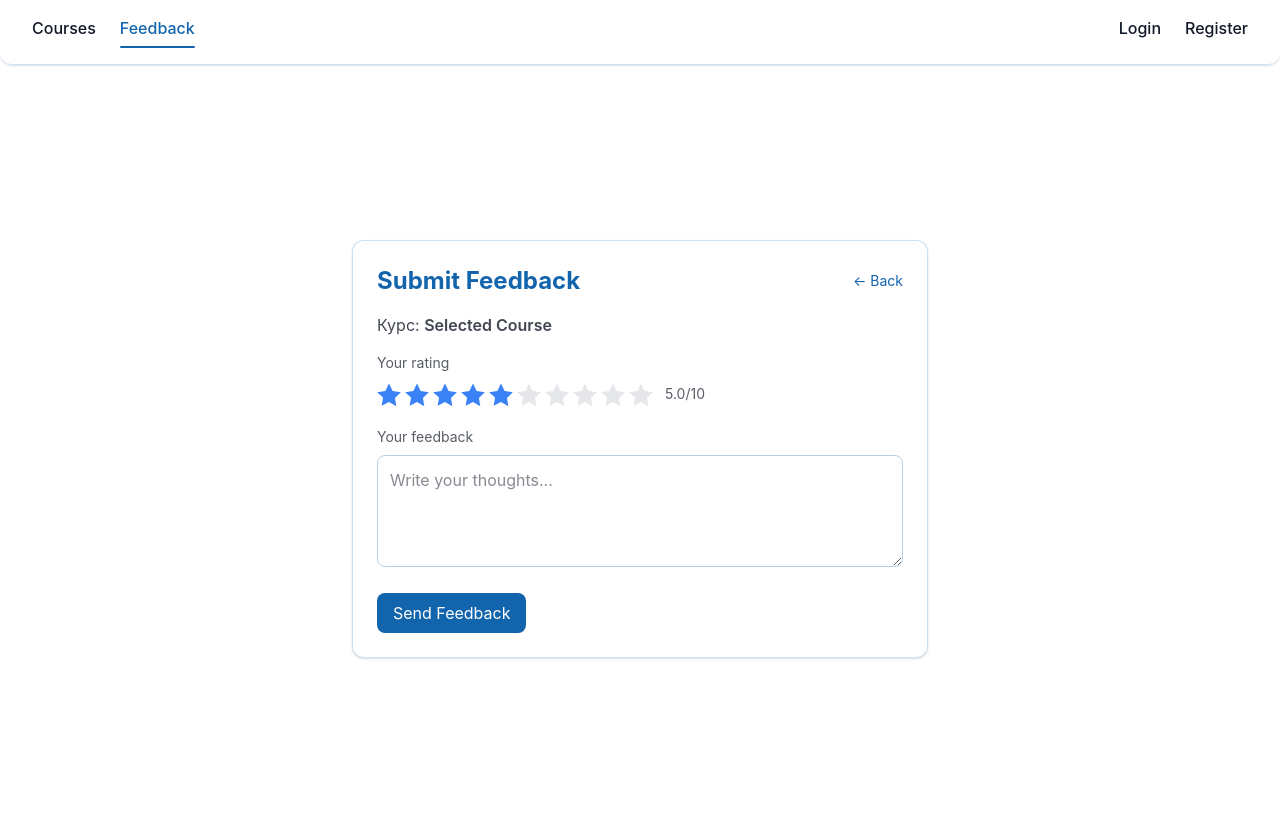
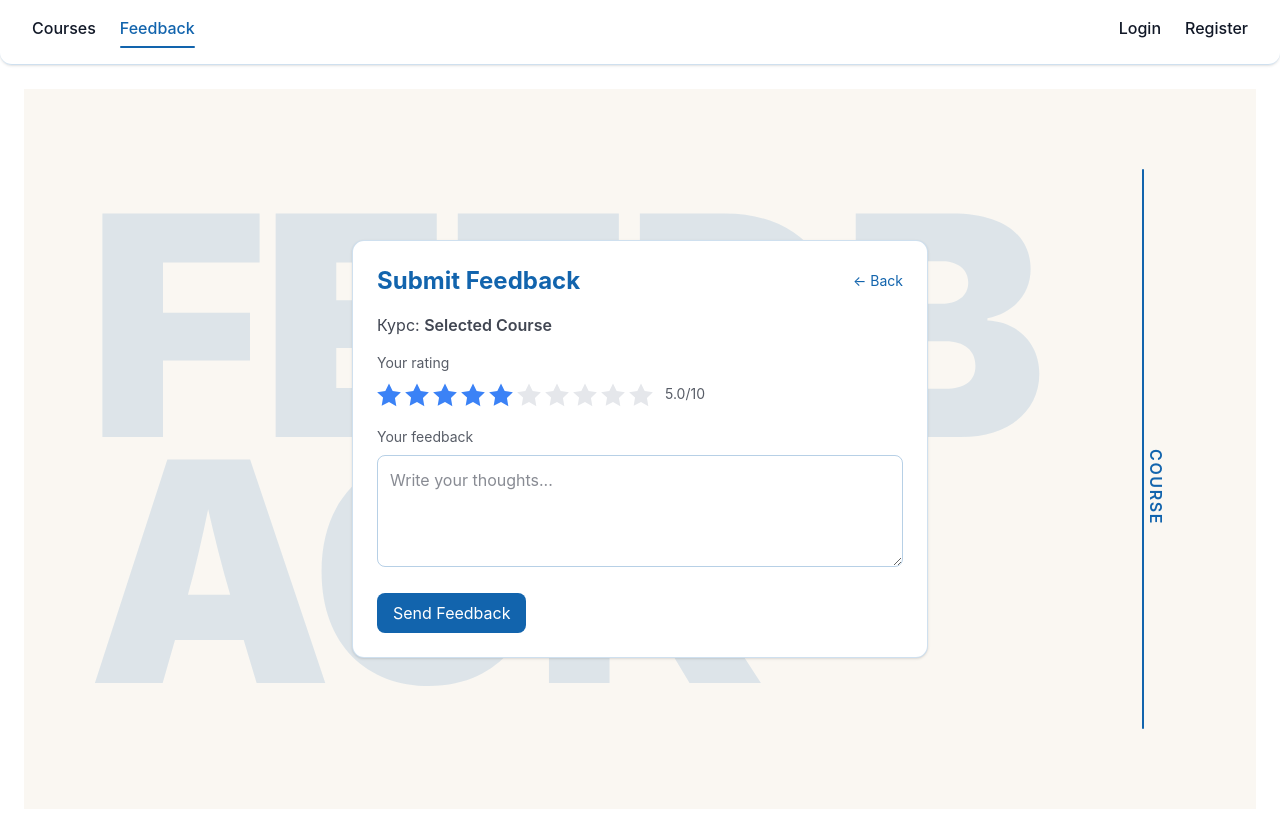
Before and after one commit to samenov01/course-feedback-system, a React app in the folder frontend/: page / in a window 1280 px wide. Both pictures are taken after a click on the button "Feedback". Built offline with nearby package versions, Linux system fonts and the light colour scheme; no server answers; the HTML template or start-up script is replaced by a standard one.

Commit message:
feat(ui): apply poster-style layout across pages (Courses, Login, Register, Feedback, Reset); add PosterLayout component and helpers

```diff
--- /dev/null
+++ b/frontend/src/components/PosterLayout.jsx
@@ -0,0 +1,41 @@
+export default function PosterLayout({
+  titleLarge = "",
+  rightLabel = "",
+  children,
+}) {
+  return (
+    <div className="relative min-h-[calc(100vh-80px)] bg-[var(--color-bg)]">
+      {/* Giant background title */}
+      {titleLarge ? (
+        <div
+          aria-hidden
+          className="pointer-events-none select-none absolute inset-0 flex"
+        >
+          <div className="flex-1 flex items-center">
+            <div className="px-6 md:px-12 lg:px-16">
+              <div
+                className="poster-title font-black text-[24vw] leading-[0.8] text-[color:var(--color-sky)] opacity-[0.12] tracking-tight"
+                style={{ wordBreak: "break-word" }}
+              >
+                {titleLarge}
+              </div>
+            </div>
+          </div>
+          {rightLabel ? (
+            <div className="hidden md:flex items-center justify-center pr-6">
+              <div className="h-[70vh] w-[2px] bg-[color:var(--color-sky)] rounded-full" />
+              <div className="ml-3 rotate-90 origin-left text-[color:var(--color-sky)] font-semibold tracking-widest">
+                {rightLabel}
+              </div>
+            </div>
+          ) : null}
+        </div>
+      ) : null}
+
+      {/* Foreground content */}
+      <div className="relative z-10">
+        {children}
+      </div>
+    </div>
+  );
+}
--- a/frontend/src/index.css
+++ b/frontend/src/index.css
@@ -14,3 +14,8 @@ body {
   color: var(--color-dark);
   font-family: "SF Pro Text", "SF Pro Display", -apple-system, BlinkMacSystemFont, "Segoe UI", Roboto, Oxygen, Ubuntu, Cantarell, "Helvetica Neue", Arial, "Apple Color Emoji", "Segoe UI Emoji", "Segoe UI Symbol", sans-serif;
 }
+
+/* Large background title helper */
+.poster-title {
+  letter-spacing: -0.02em;
+}
--- a/frontend/src/pages/Courses.jsx
+++ b/frontend/src/pages/Courses.jsx
@@ -1,4 +1,5 @@
 import { useEffect, useState } from "react";
+import PosterLayout from "../components/PosterLayout";
 
 export default function Courses({ onSelectCourse }) {
   const [courses, setCourses] = useState([]);
@@ -76,7 +77,8 @@ export default function Courses({ onSelectCourse }) {
   };
 
   return (
-    <div className="p-6">
+    <PosterLayout titleLarge="COURSES" rightLabel="FEEDBACK">
+      <div className="p-6">
       <h1 className="text-2xl font-bold mb-4 text-sky">Courses</h1>
 
       <div className="grid md:grid-cols-2 gap-6">
@@ -141,6 +143,7 @@ export default function Courses({ onSelectCourse }) {
           )}
         </div>
       </div>
-    </div>
+      </div>
+    </PosterLayout>
   );
 }
--- a/frontend/src/pages/Feedback.jsx
+++ b/frontend/src/pages/Feedback.jsx
@@ -1,6 +1,7 @@
 import { useState } from "react";
 import { api } from "../lib/api";
 import StarRating from "../components/StarRating";
+import PosterLayout from "../components/PosterLayout";
 
 export default function Feedback({ course, onBack, token }) {
   const courseName = course?.name ?? "";
@@ -28,7 +29,8 @@ export default function Feedback({ course, onBack, token }) {
   };
 
   return (
-    <div className="min-h-[calc(100vh-80px)] flex items-center justify-center p-6 bg-white">
+    <PosterLayout titleLarge="FEEDBACK" rightLabel="COURSE">
+      <div className="min-h-[calc(100vh-80px)] flex items-center justify-center p-6">
         <div className="w-full max-w-xl bg-white border border-sky/20 rounded-xl shadow-sm p-6">
           <div className="flex items-center justify-between gap-4 mb-4">
             <h1 className="text-2xl font-bold text-sky">Submit Feedback</h1>
@@ -82,5 +84,6 @@ export default function Feedback({ course, onBack, token }) {
           {status && <p className="mt-4 text-dark">{status}</p>}
         </div>
       </div>
+    </PosterLayout>
   );
 }
--- a/frontend/src/pages/ForgotPassword.jsx
+++ b/frontend/src/pages/ForgotPassword.jsx
@@ -1,5 +1,6 @@
 import { useState } from "react";
 import { api } from "../lib/api";
+import PosterLayout from "../components/PosterLayout";
 
 export default function ForgotPassword({ onDone }) {
   const [email, setEmail] = useState("");
@@ -39,7 +40,8 @@ export default function ForgotPassword({ onDone }) {
   };
 
   return (
-    <div className="min-h-screen flex items-center justify-center bg-white p-6">
+    <PosterLayout titleLarge="RESET" rightLabel="PASSWORD">
+      <div className="min-h-[calc(100vh-80px)] flex items-center justify-center p-6">
         <div className="bg-white border border-sky/20 shadow-sm p-8 rounded-2xl w-full max-w-lg">
           <h1 className="text-3xl font-bold text-sky text-center mb-6">Forgot password</h1>
 
@@ -101,5 +103,6 @@ export default function ForgotPassword({ onDone }) {
           </div>
         </div>
       </div>
+    </PosterLayout>
   );
 }
--- a/frontend/src/pages/Login.jsx
+++ b/frontend/src/pages/Login.jsx
@@ -1,5 +1,6 @@
 import { useState } from "react";
 import { api } from "../lib/api";
+import PosterLayout from "../components/PosterLayout";
 
 export default function Login({ onLogin }) {
   const [email, setEmail] = useState("");
@@ -33,7 +34,8 @@ export default function Login({ onLogin }) {
   };
 
   return (
-    <div className="min-h-screen flex items-center justify-center bg-white p-6">
+    <PosterLayout titleLarge="LOGIN" rightLabel="COURSE FEEDBACK">
+      <div className="min-h-[calc(100vh-80px)] flex items-center justify-center p-6">
         <form
           onSubmit={handleSubmit}
           className="bg-white border border-sky/20 shadow-sm p-8 rounded-2xl w-full max-w-md"
@@ -76,5 +78,6 @@ export default function Login({ onLogin }) {
           </div>
         </form>
       </div>
+    </PosterLayout>
   );
 }
--- a/frontend/src/pages/Register.jsx
+++ b/frontend/src/pages/Register.jsx
@@ -1,5 +1,6 @@
 import { useState } from "react";
 import { api } from "../lib/api";
+import PosterLayout from "../components/PosterLayout";
 
 export default function Register({ onRegister }) {
   const [email, setEmail] = useState("");
@@ -35,7 +36,8 @@ export default function Register({ onRegister }) {
   };
 
   return (
-    <div className="min-h-screen flex items-center justify-center bg-white p-6">
+    <PosterLayout titleLarge="REGISTER" rightLabel="COURSE FEEDBACK">
+      <div className="min-h-[calc(100vh-80px)] flex items-center justify-center p-6">
         <form
           onSubmit={handleSubmit}
           className="bg-white border border-sky/20 shadow-sm p-8 rounded-2xl w-full max-w-md"
@@ -69,5 +71,6 @@ export default function Register({ onRegister }) {
           <p className="text-center text-dark/60 text-sm mt-3">Use gmail.com or mail.ru</p>
         </form>
       </div>
+    </PosterLayout>
   );
 }
```
Lines whose indentation alone changed are shown as unchanged.
